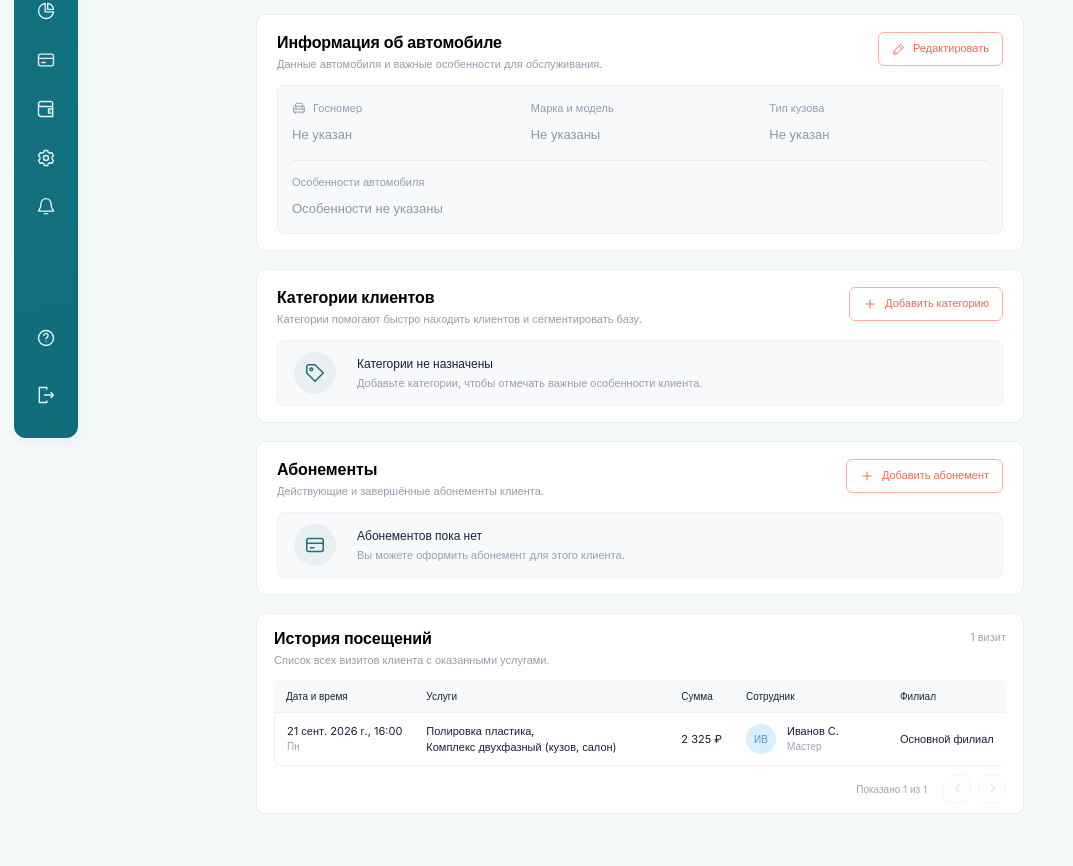
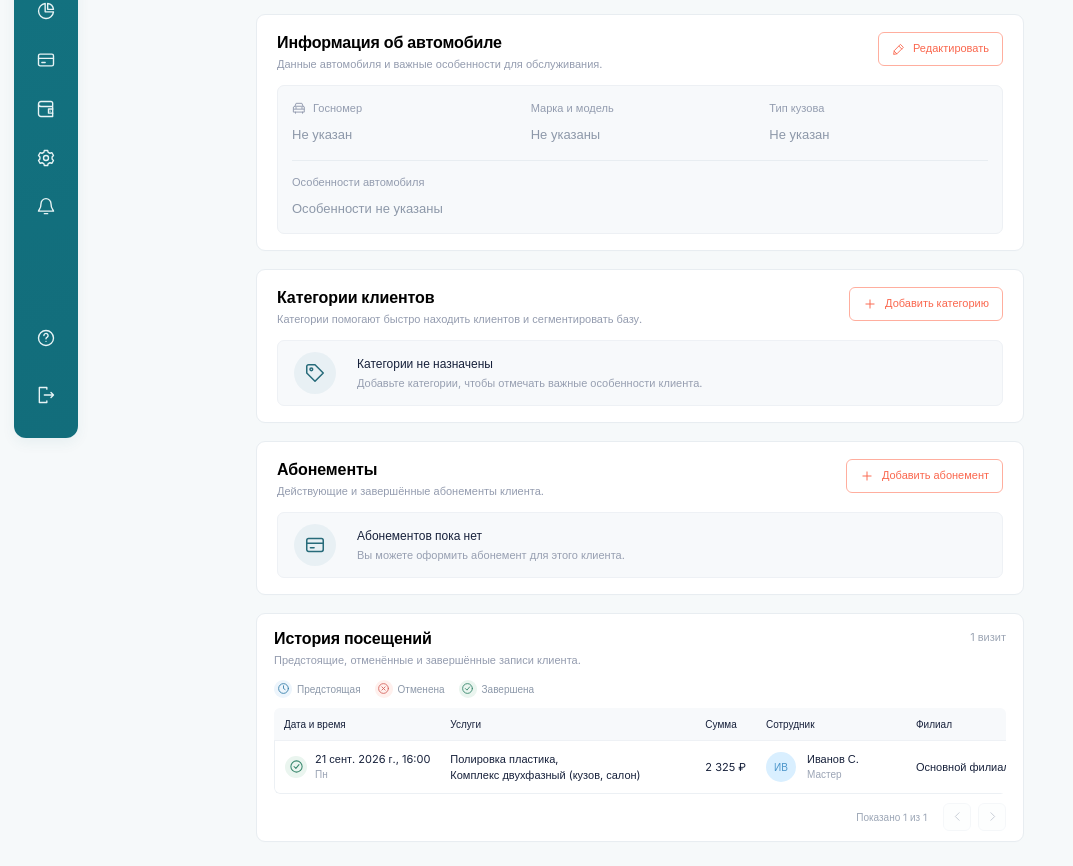
Before and after one commit to dsh16/blitz-client-card, a Nuxt app: page / in a window 1280 px wide. Shown: the part 340-1206 px from the top of the page, without its empty margins (0-1073 px from the left). Before the commit the page ends 1178 px from the top, so only its background shows below. Built offline with nearby package versions, Linux system fonts and the light colour scheme; a web font is replaced by a local one.

Commit message:
Add booking source column and visit status icons

```diff
--- a/assets/css/main.css
+++ b/assets/css/main.css
@@ -728,17 +728,84 @@ td small {
 .employee small {
   font-size: 8px;
 }
-.row-action,
-.actions-heading {
-  text-align: right;
-}
-.table-menu-button {
-  width: 24px;
-  min-height: 23px;
+.visit-status-legend {
+  display: flex;
+  flex-wrap: wrap;
+  align-items: center;
+  gap: 8px 14px;
+  margin-bottom: 10px;
+  color: #8c98a9;
+  font-size: 10px;
+}
+.visit-legend-item {
+  display: inline-flex;
+  align-items: center;
+  gap: 5px;
+}
+.visit-status--upcoming {
+  --visit-color: #367faa;
+  --visit-tint: #edf5fc;
+}
+.visit-status--cancelled {
+  --visit-color: #d56660;
+  --visit-tint: #fff0ed;
+}
+.visit-status--completed {
+  --visit-color: #37866c;
+  --visit-tint: #eaf5ef;
+}
+.visit-status-icon {
+  display: inline-flex;
+  align-items: center;
+  justify-content: center;
+  width: 22px;
+  height: 22px;
+  border-radius: 50%;
+  flex-shrink: 0;
+  color: var(--visit-color);
+  background: var(--visit-tint);
+}
+.visit-legend-item .visit-status-icon {
+  width: 18px;
+  height: 18px;
+}
+.visit-date-button {
+  gap: 8px;
   padding: 0;
-  background: #fff;
-  border-color: #eaf0f5;
-  color: #4c6477;
+  min-height: 28px;
+  border: 0;
+  background: transparent;
+  text-align: left;
+  font: inherit;
+}
+.visit-date-button:hover .visit-date-text > span {
+  color: var(--teal);
+  text-decoration: underline;
+  text-underline-offset: 3px;
+}
+.visit-modal-status {
+  display: inline-flex;
+  align-items: center;
+  gap: 7px;
+  padding: 6px 9px;
+  border-radius: 5px;
+  color: var(--visit-color);
+  background: var(--visit-tint);
+  font-size: 11px;
+}
+.booking-type {
+  display: inline-block;
+  padding: 4px 7px;
+  border-radius: 4px;
+  font-size: inherit;
+}
+.booking-type--admin {
+  color: #607387;
+  background: #f0f3f6;
+}
+.booking-type--online {
+  color: #157785;
+  background: #eaf5f6;
 }
 .pagination {
   display: flex;
@@ -860,10 +927,6 @@ td small {
 }
 .subscription-item .status-badge {
   margin-left: auto;
-}
-.planned-label {
-  color: var(--teal);
-  font-size: 8px;
 }
 .menu-collapsed {
   --main-left: 34px;
@@ -1516,10 +1579,10 @@ td small {
   th {
     font-size: 10px;
     height: 32px;
-    padding: 8px 12px;
+    padding: 8px 10px;
   }
   td {
-    padding: 10px 12px;
+    padding: 10px;
     height: 51px;
   }
   td small,
@@ -1541,11 +1604,6 @@ td small {
   }
   .service-cell {
     min-width: 255px;
-  }
-  .table-menu-button {
-    width: 29px;
-    min-height: 29px;
-    padding: 0;
   }
   .pagination {
     padding-top: 9px;
--- a/components/AppIcon.vue
+++ b/components/AppIcon.vue
@@ -10,7 +10,19 @@
     stroke-linejoin="round"
     aria-hidden="true"
   >
-    <g v-if="name === 'car'">
+    <g v-if="name === 'clock'">
+      <circle cx="12" cy="12" r="9" />
+      <path d="M12 7v5l3 2" />
+    </g>
+    <g v-else-if="name === 'circle-close'">
+      <circle cx="12" cy="12" r="9" />
+      <path d="m9 9 6 6m-6 0 6-6" />
+    </g>
+    <g v-else-if="name === 'circle-check'">
+      <circle cx="12" cy="12" r="9" />
+      <path d="m8 12 3 3 5-6" />
+    </g>
+    <g v-else-if="name === 'car'">
       <path
         d="m5 9 2-5h10l2 5M3 10l2-1h14l2 1v9H3zM3 14h18M6 19v2m12-2v2M6 12h2m8 0h2"
       />
--- a/pages/index.vue
+++ b/pages/index.vue
@@ -397,12 +397,28 @@
           <div>
             <h2 id="visits-title">История посещений</h2>
             <p class="section-description">
-              Список всех визитов клиента с оказанными услугами.
+              Предстоящие, отменённые и завершённые записи клиента.
             </p>
           </div>
           <span class="visit-counter"
             >{{ visits.length }}
             {{ visits.length === 1 ? "визит" : "визита" }}</span
+          >
+        </div>
+        <div
+          class="visit-status-legend"
+          role="list"
+          aria-label="Обозначения статусов записей"
+        >
+          <span
+            v-for="status in visitStatuses"
+            :key="status.value"
+            role="listitem"
+            class="visit-legend-item"
+            :class="'visit-status--' + status.value"
+            ><span class="visit-status-icon" aria-hidden="true"
+              ><AppIcon :name="status.icon" :size="13" /></span
+            >{{ status.label }}</span
           >
         </div>
         <div class="table-scroll">
@@ -414,22 +430,43 @@
                 <th>Сумма</th>
                 <th>Сотрудник</th>
                 <th>Филиал</th>
-                <th class="actions-heading">Действия</th>
+                <th>Тип</th>
               </tr>
             </thead>
             <tbody>
               <tr v-for="(visit, index) in visits" :key="visit.id">
                 <td>
-                  <span>{{ visit.date }}</span
-                  ><small>{{ visit.day }}</small>
+                  <button
+                    class="visit-date-button"
+                    :aria-label="
+                      'Открыть запись: ' +
+                      visit.date +
+                      '. ' +
+                      visitStatusInfo(visit).label
+                    "
+                    @click="
+                      selectedVisit = index;
+                      openModal('visit');
+                    "
+                  >
+                    <span
+                      class="visit-status-icon"
+                      :class="'visit-status--' + visit.status"
+                      role="img"
+                      :aria-label="visitStatusInfo(visit).label"
+                      :title="visitStatusInfo(visit).label"
+                      ><AppIcon :name="visitStatusInfo(visit).icon" :size="15"
+                    /></span>
+                    <span class="visit-date-text"
+                      ><span>{{ visit.date }}</span
+                      ><small>{{ visit.day }}</small></span
+                    >
+                  </button>
                 </td>
                 <td class="service-cell">
                   <span v-for="service in visit.services" :key="service">{{
                     service
-                  }}</span
-                  ><small v-if="visit.planned" class="planned-label"
-                    >Предстоящая запись</small
-                  >
+                  }}</span>
                 </td>
                 <td class="money-cell">{{ formatMoney(visit.amount) }}</td>
                 <td>
@@ -439,17 +476,12 @@
                   </div>
                 </td>
                 <td>Основной филиал</td>
-                <td class="row-action">
-                  <button
-                    class="button table-menu-button"
-                    :aria-label="'Подробнее о визите ' + visit.date"
-                    @click="
-                      selectedVisit = index;
-                      openModal('visit');
-                    "
+                <td>
+                  <span
+                    class="booking-type"
+                    :class="'booking-type--' + visit.source"
+                    >{{ visit.source === "online" ? "Онлайн" : "Админ" }}</span
                   >
-                    <AppIcon name="more" :size="14" />
-                  </button>
                 </td>
               </tr>
             </tbody>
@@ -731,6 +763,13 @@
                 <option>Иванов С. · Мастер</option>
               </select></label
             >
+            <div class="form-field">
+              <label for="booking-source">Тип записи</label
+              ><select id="booking-source" v-model="form.source">
+                <option value="admin">Админ</option>
+                <option value="online">Онлайн</option>
+              </select>
+            </div>
             <p class="location-note">
               <AppIcon name="bag" :size="15" />Основной филиал
             </p>
@@ -747,9 +786,14 @@
             </div>
           </form>
           <div v-else-if="modal === 'visit'" class="modal-body">
-            <span class="status-badge">{{
-              visits[selectedVisit].planned ? "Запланирован" : "Визит завершён"
-            }}</span>
+            <span
+              class="visit-modal-status"
+              :class="'visit-status--' + visits[selectedVisit].status"
+              ><AppIcon
+                :name="visitStatusInfo(visits[selectedVisit]).icon"
+                :size="16"
+              />{{ visitStatusInfo(visits[selectedVisit]).label }}</span
+            >
             <dl class="detail-list">
               <div>
                 <dt>Дата и время</dt>
@@ -771,10 +815,20 @@
                 <dt>Сумма</dt>
                 <dd>{{ formatMoney(visits[selectedVisit].amount) }}</dd>
               </div>
+              <div>
+                <dt>Тип</dt>
+                <dd>
+                  {{
+                    visits[selectedVisit].source === "online"
+                      ? "Онлайн"
+                      : "Админ"
+                  }}
+                </dd>
+              </div>
             </dl>
             <div class="modal-footer">
               <button
-                v-if="visits[selectedVisit].planned"
+                v-if="visits[selectedVisit].status === 'upcoming'"
                 class="button danger-button"
                 @click="cancelVisit"
               >
@@ -823,7 +877,9 @@
               </div>
               <div>
                 <dt>Предстоящих записей</dt>
-                <dd>{{ visits.filter((v) => v.planned).length }}</dd>
+                <dd>
+                  {{ visits.filter((v) => v.status === "upcoming").length }}
+                </dd>
               </div>
             </dl>
             <div class="modal-footer">
@@ -941,6 +997,24 @@ const initialVehicle = () => ({
   bodyType: "",
   features: "",
 });
+const VISIT_STATUSES = [
+  { value: "upcoming", label: "Предстоящая", icon: "clock" },
+  { value: "cancelled", label: "Отменена", icon: "circle-close" },
+  { value: "completed", label: "Завершена", icon: "circle-check" },
+];
+const normalizeVisit = (visit) => {
+  const status = VISIT_STATUSES.some((item) => item.value === visit.status)
+    ? visit.status
+    : visit.planned
+    ? "upcoming"
+    : "completed";
+  return {
+    ...visit,
+    status,
+    source: visit.source === "online" ? "online" : "admin",
+    planned: status === "upcoming",
+  };
+};
 const initialVisits = () => [
   {
     id: 1,
@@ -948,6 +1022,8 @@ const initialVisits = () => [
     day: "Пн",
     services: ["Полировка пластика,", "Комплекс двухфазный (кузов, салон)"],
     amount: 2325,
+    source: "admin",
+    status: "completed",
     planned: false,
   },
 ];
@@ -971,6 +1047,7 @@ export default {
         "Другое",
       ],
       visits: initialVisits(),
+      visitStatuses: VISIT_STATUSES,
       tags: [],
       subscriptions: [],
       blacklisted: false,
@@ -1057,7 +1134,7 @@ export default {
       ) {
         this.client = { ...initialClient(), ...saved.client };
         this.vehicle = { ...initialVehicle(), ...saved.vehicle };
-        this.visits = saved.visits;
+        this.visits = saved.visits.map(normalizeVisit);
         this.tags = saved.tags || [];
         this.subscriptions = saved.subscriptions || [];
         this.blacklisted = !!saved.blacklisted;
@@ -1075,6 +1152,12 @@ export default {
     document.body.style.overflow = "";
   },
   methods: {
+    visitStatusInfo(visit) {
+      return (
+        VISIT_STATUSES.find((item) => item.value === visit.status) ||
+        VISIT_STATUSES[2]
+      );
+    },
     formatMoney(value) {
       return new Intl.NumberFormat("ru-RU").format(value) + " ₽";
     },
@@ -1122,7 +1205,12 @@ export default {
           ? { tag: "", color: this.colors[0] }
           : type === "subscription"
           ? { name: "", count: 5, price: 0 }
-          : { service: "Полировка пластика", date, time: "16:00" };
+          : {
+              service: "Полировка пластика",
+              date,
+              time: "16:00",
+              source: "admin",
+            };
       document.body.style.overflow = "hidden";
       this.$nextTick(() => {
         const input = this.$el.querySelector(
@@ -1236,6 +1324,8 @@ export default {
           .replace(/^./, (c) => c.toUpperCase()),
         services: [this.form.service],
         amount: 0,
+        source: this.form.source === "online" ? "online" : "admin",
+        status: "upcoming",
         planned: true,
       });
       this.persist();
@@ -1248,7 +1338,13 @@ export default {
       );
     },
     cancelVisit() {
-      this.visits.splice(this.selectedVisit, 1);
+      const visit = this.visits[this.selectedVisit];
+      if (!visit || visit.status !== "upcoming") return;
+      this.$set(this.visits, this.selectedVisit, {
+        ...visit,
+        status: "cancelled",
+        planned: false,
+      });
       this.persist();
       this.closeModal();
       this.notify("Запись отменена");
```
Also changed, not shown: 1 other file (tests, documents, lock files or other folders).
